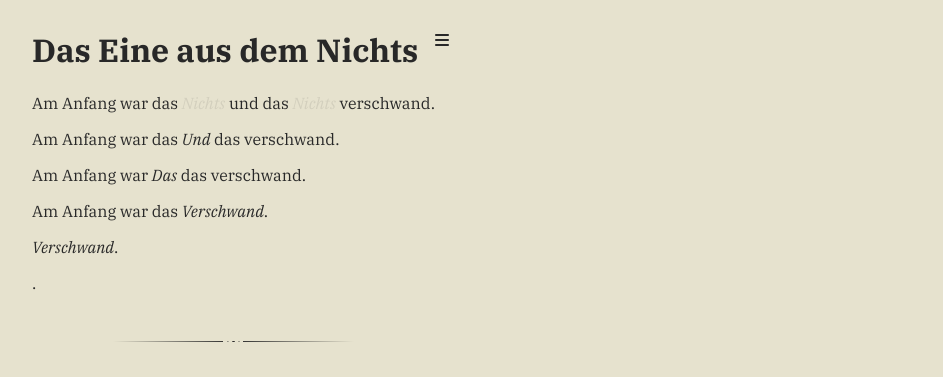
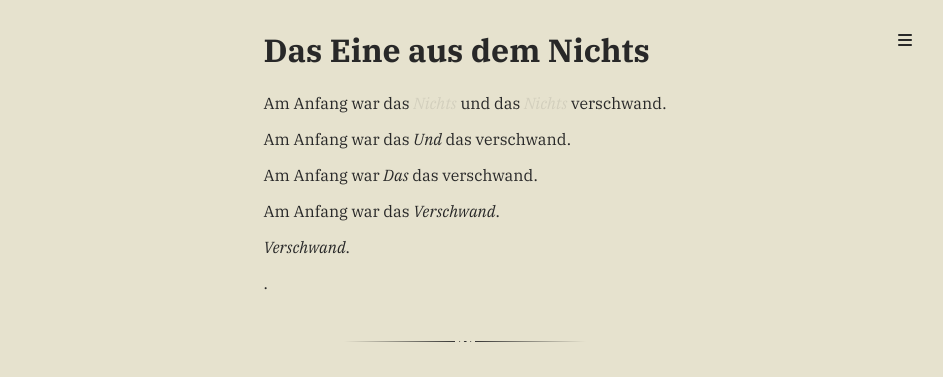
Before and after one commit to yakbarber-org/yakbarber-org.github.io, a plain HTML site: page index.html in a window 1280 px wide. Shown: the whole page, without its empty margins (168-1111 px from the left). Drawn offline with Linux system fonts and the light colour scheme.

Commit message:
upd style

```diff
--- a/style.css
+++ b/style.css
@@ -78,6 +78,7 @@ nav {
     position: sticky;
     top: 2rem;
     z-index: 1;
+    margin-left: auto;
 }
 
 nav strong {
@@ -118,6 +119,7 @@ main {
     display: flex;
     flex-direction: column;
     justify-content: center;
+    margin-left: auto;
 }
 
 main a {
```
